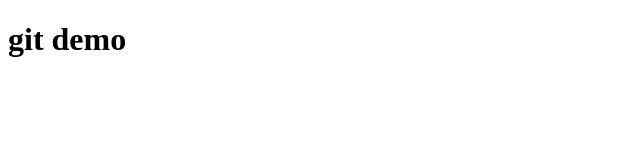
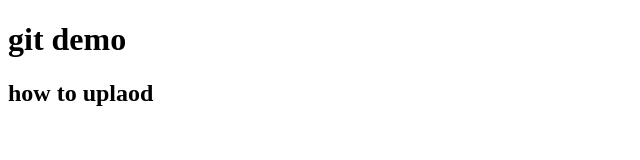
Before and after one commit to Allenash0126/git-demo, a plain HTML site: page index.html in a window 1280 px wide. Shown: the whole page, without its empty margins (0-640 px from the left). Drawn offline with Linux system fonts and the light colour scheme.

Commit message:
h2 - how to upload

```diff
--- a/index.html
+++ b/index.html
@@ -7,5 +7,6 @@
 </head>
 <body>
   <h1>git demo</h1>
+  <h2>how to uplaod</h2>
 </body>
 </html>
```
